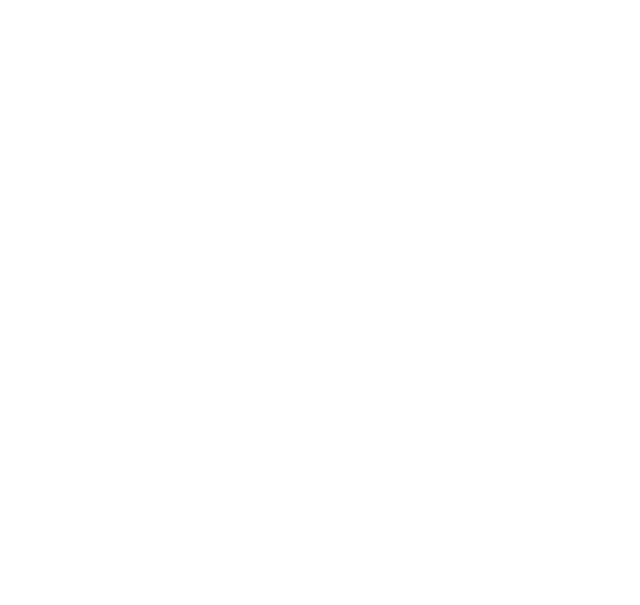
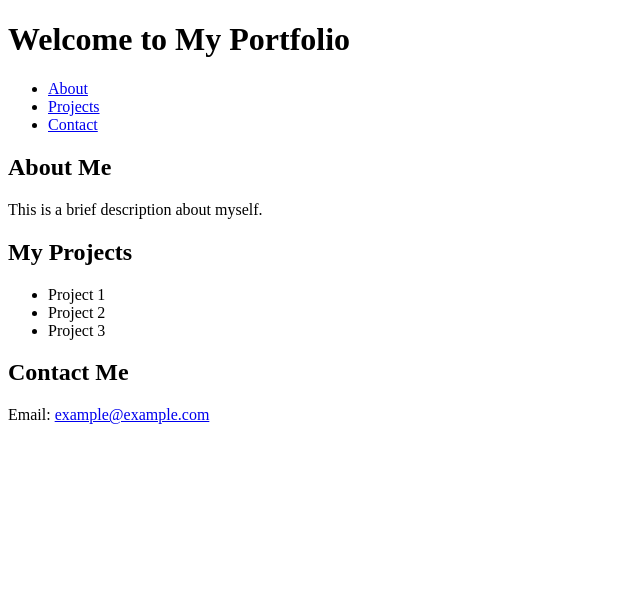
Before and after one commit to hoangthao0503-bot/hpthao_portfolio, a plain HTML site: page index.html in a window 1280 px wide. Shown: the whole page, without its empty margins (0-640 px from the left). Drawn offline with Linux system fonts and the light colour scheme.

Commit message:
Update index.html with complete portfolio HTML including SVG filter

```diff
--- a/index.html
+++ b/index.html
@@ -1,9 +1,51 @@
-<svg>
-  <filter id="filter-id">
-    <feGaussianBlur in="SourceGraphic" stdDeviation="5" />
-    <feColorMatrix type="matrix" values="0 0 0 0 0
-                                          0 0 0 0 0
-                                          0 0 0 0 1
-                                          0 0 0 1 0"/>
-  </filter>
-</svg>
+<!DOCTYPE html>
+<html lang="en">
+<head>
+    <meta charset="UTF-8">
+    <meta name="viewport" content="width=device-width, initial-scale=1.0">
+    <title>Portfolio</title>
+    <style>
+        /* Add your styles here */
+    </style>
+</head>
+<body>
+    <header>
+        <h1>Welcome to My Portfolio</h1>
+        <nav>
+            <ul>
+                <li><a href="#about">About</a></li>
+                <li><a href="#projects">Projects</a></li>
+                <li><a href="#contact">Contact</a></li>
+            </ul>
+        </nav>
+    </header>
+
+    <section id="about">
+        <h2>About Me</h2>
+        <p>This is a brief description about myself.</p>
+    </section>
+
+    <section id="projects">
+        <h2>My Projects</h2>
+        <ul>
+            <li>Project 1</li>
+            <li>Project 2</li>
+            <li>Project 3</li>
+        </ul>
+    </section>
+
+    <section id="contact">
+        <h2>Contact Me</h2>
+        <p>Email: <a href="mailto:example@example.com">example@example.com</a></p>
+    </section>
+
+    <svg xmlns="http://www.w3.org/2000/svg">
+        <defs>
+            <filter id="fancy">
+                <feGaussianBlur in="SourceGraphic" stdDeviation="10" />
+            </filter>
+        </defs>
+    </svg>
+
+</body>
+</html>
```
